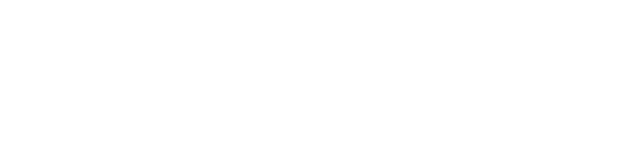
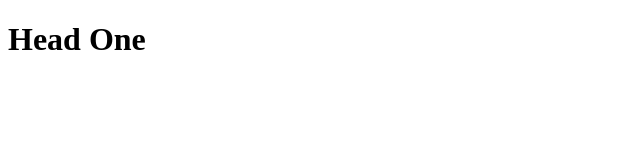
Before and after one commit to hdebowski/BIM, a plain HTML site: page index.html in a window 1280 px wide. Shown: the whole page, without its empty margins (0-640 px from the left). Drawn offline with Linux system fonts and the light colour scheme.

Commit message:
Add index.html head one

```diff
--- a/index.html
+++ b/index.html
@@ -7,6 +7,6 @@
     <title>Document</title>
 </head>
 <body>
-
+    <h1>Head One</h1>
 </body>
 </html>
```
